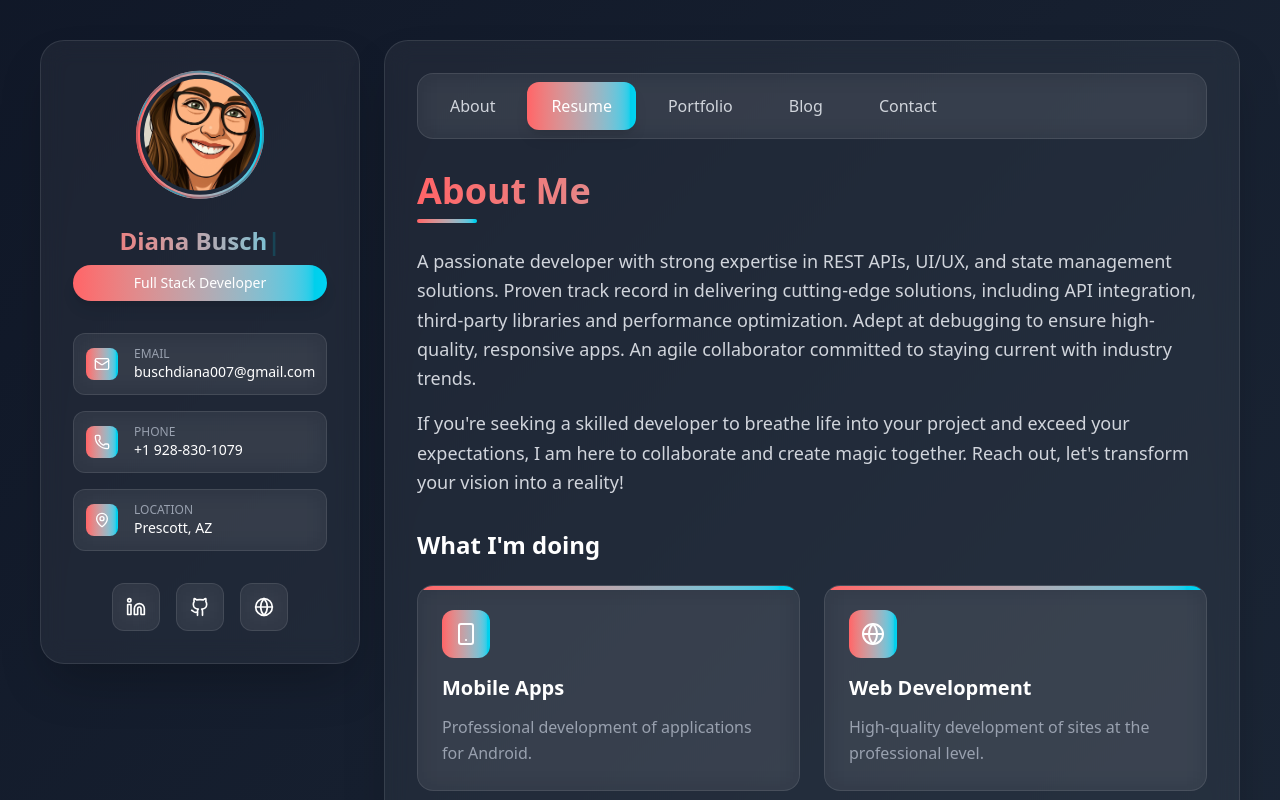
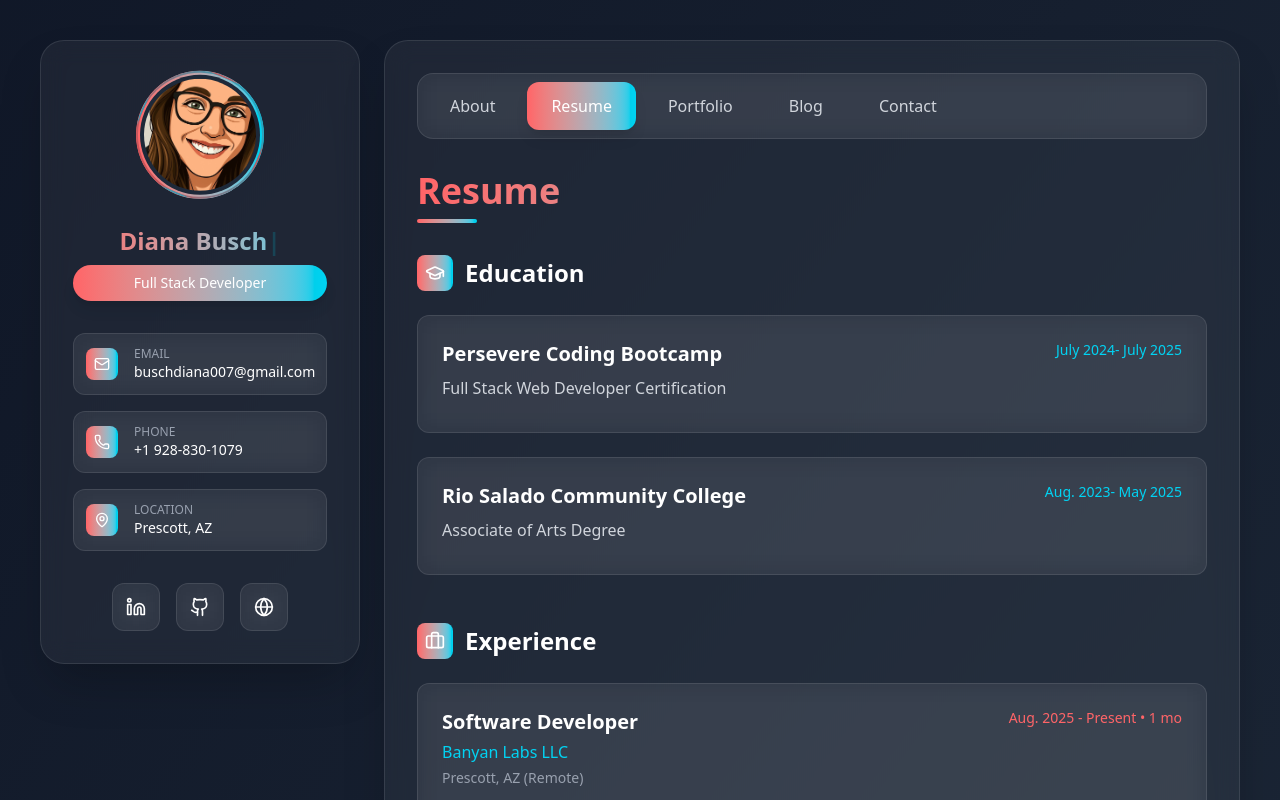
Before and after one commit to DBusch-Developer/developer-portfolio, a React (Vite) app in the folder client/: page / in a window 1280 px wide. Both pictures are taken after a click on the button "Resume". Shown: the top 800 px of the page. Built offline with nearby package versions, Linux system fonts and the light colour scheme.

Commit message:
Add Resume page with PDF download functionality

```diff
--- a/client/src/App.jsx
+++ b/client/src/App.jsx
@@ -3,6 +3,7 @@ import { motion, AnimatePresence } from "framer-motion";
 import Sidebar from "./components/Sidebar";
 import Navigation from "./components/Navigation";
 import About from "./pages/About";
+import Resume from "./pages/Resume";
 import Contact from "./pages/Contact";
 import "./App.css";
 
@@ -13,6 +14,8 @@ function App() {
     switch (activeSection) {
       case "about":
         return <About />;
+      case "resume":
+        return <Resume />;
       case "contact":
         return <Contact />;
       default:
--- /dev/null
+++ b/client/src/pages/Resume.jsx
@@ -0,0 +1,261 @@
+import pdfdoc from "../assets/Diana-Busch-Resume.pdf";
+import { motion } from "framer-motion";
+import { GraduationCap, Briefcase, Download } from "lucide-react";
+
+const Resume = () => {
+  // Function to calculate months between start date and present
+  const calculateMonthsToPresent = (startDateStr) => {
+    const currentDate = new Date();
+
+    // Parse the start date - handle different formats
+    let startDate;
+
+    // Handle formats like "Aug. 2025", "May, 2022", "August 2025", etc.
+    const cleanDateStr = startDateStr.replace(/[,\.]/g, "").trim();
+    const parts = cleanDateStr.split(" ");
+
+    if (parts.length >= 2) {
+      const monthStr = parts[0];
+      const year = parseInt(parts[1]);
+
+      // Month mapping
+      const monthMap = {
+        jan: 0,
+        january: 0,
+        feb: 1,
+        february: 1,
+        mar: 2,
+        march: 2,
+        apr: 3,
+        april: 3,
+        may: 4,
+        jun: 5,
+        june: 5,
+        jul: 6,
+        july: 6,
+        aug: 7,
+        august: 7,
+        sep: 8,
+        september: 8,
+        oct: 9,
+        october: 9,
+        nov: 10,
+        november: 10,
+        dec: 11,
+        december: 11,
+      };
+
+      const month = monthMap[monthStr.toLowerCase()];
+      if (month !== undefined) {
+        startDate = new Date(year, month, 1);
+      }
+    }
+
+    if (!startDate) {
+      return 1; // Fallback if parsing fails
+    }
+
+    // Calculate difference in months
+    const yearDiff = currentDate.getFullYear() - startDate.getFullYear();
+    const monthDiff = currentDate.getMonth() - startDate.getMonth();
+    const totalMonths = yearDiff * 12 + monthDiff;
+
+    return Math.max(1, totalMonths); // At least 1 month
+  };
+
+  // Function to format the period string
+  const formatPeriod = (periodStr) => {
+    if (periodStr.includes("Present")) {
+      // Extract the start date part
+      const parts = periodStr.split(" - ");
+      if (parts.length >= 2) {
+        const startDate = parts[0];
+        const months = calculateMonthsToPresent(startDate);
+        const monthText = months === 1 ? "1 mo" : `${months} mos`;
+        return `${startDate} - Present • ${monthText}`;
+      }
+    }
+    return periodStr; // Return as-is if not a "Present" entry
+  };
+
+  const education = [
+    {
+      title: "Persevere Coding Bootcamp",
+      subtitle: "Full Stack Web Developer Certification",
+      period: "July 2024- July 2025",
+      type: "certification",
+    },
+    {
+      title: "Rio Salado Community College",
+      subtitle: "Associate of Arts Degree",
+      period: "Aug. 2023- May 2025",
+      type: "degree",
+    },
+  ];
+
+  const experience = [
+    {
+      title: "Software Developer",
+      company: "Banyan Labs LLC",
+      period: "Aug. 2025 - Present",
+      location: "Prescott, AZ (Remote)",
+      achievements: [
+        "Focused on building responsive and accessible user experiences using modern JavaScript frameworks and established design systems.",
+        "Engages in daily Agile/Scrum ceremonies, including standups and sprint planning, to maintain alignment and deliver iterative improvements.",
+        "Works closely with cross-disciplinary teams to architect, develop, and launch full-stack applications, such as an AI-driven, voice-enabled assistant.",
+        "Manages version control through Git and GitHub, performing peer code reviews and supporting efficient, collaborative development practices.",
+        "Contributes in team discussions while adapting to shifting priorities, showing initiative and flexibility in tackling diverse responsibilities.",
+        "Implemented payment gateway integration like Khalti for secure transactions",
+        "Assists with deployment processes, resolves technical issues, and ensures the delivery of scalable, user-focused software solutions.",
+      ],
+    },
+    {
+      title: "Junior Web Developer",
+      company: "Persevere",
+      period: "Dec. 2024 - April 2025 • 5 mos",
+      location: "Goodyear, AZ",
+      achievements: [
+        "Designing and implementing the front end for various components such as the dashboard, user forms and data visualization tools.",
+        "Implementing a scalable state management solution utilizing Redux to manage application state effectively.",
+        "Developing REST APIs using Node.js and Express.js for seamless interaction with MongoDB database.",
+        "Writing clean, maintainable, and efficient React components following best practices.",
+        "Documenting codebase, APIs, and other technical aspects for future reference and collaboration among team members.",
+      ],
+    },
+  ];
+
+  return (
+    <div>
+      <motion.h2
+        initial={{ opacity: 0, y: 20 }}
+        animate={{ opacity: 1, y: 0 }}
+        className="text-4xl font-bold mb-8 gradient-text relative"
+      >
+        Resume
+        <motion.div
+          initial={{ width: 0 }}
+          animate={{ width: 60 }}
+          transition={{ delay: 0.5, duration: 0.8 }}
+          className="h-1 gradient-bg rounded-full mt-2"
+        />
+      </motion.h2>
+
+      {/* Education Section */}
+      <motion.div
+        initial={{ opacity: 0, y: 20 }}
+        animate={{ opacity: 1, y: 0 }}
+        transition={{ delay: 0.2 }}
+        className="mb-12"
+      >
+        <div className="flex items-center gap-3 mb-6">
+          <div className="gradient-bg p-2 rounded-lg">
+            <GraduationCap size={20} />
+          </div>
+          <h3 className="text-2xl font-bold text-white">Education</h3>
+        </div>
+
+        <div className="space-y-6">
+          {education.map((item, index) => (
+            <motion.div
+              key={item.title}
+              initial={{ opacity: 0, x: -20 }}
+              animate={{ opacity: 1, x: 0 }}
+              transition={{ delay: 0.4 + index * 0.2 }}
+              className="glass rounded-xl p-6 border-l-4 border-gradient-to-b from-red-400 to-cyan-400 hover:bg-white/10 transition-all duration-300 group"
+              whileHover={{ x: 10 }}
+            >
+              <div className="flex items-start justify-between mb-2">
+                <h4 className="text-xl font-semibold text-white group-hover:gradient-text transition-all">
+                  {item.title}
+                </h4>
+                <span className="text-sm text-cyan-400 font-medium">
+                  {item.period}
+                </span>
+              </div>
+              <p className="text-gray-300 mb-2">{item.subtitle}</p>
+            </motion.div>
+          ))}
+        </div>
+      </motion.div>
+
+      {/* Experience Section */}
+      <motion.div
+        initial={{ opacity: 0, y: 20 }}
+        animate={{ opacity: 1, y: 0 }}
+        transition={{ delay: 0.8 }}
+        className="mb-12"
+      >
+        <div className="flex items-center gap-3 mb-6">
+          <div className="gradient-bg p-2 rounded-lg">
+            <Briefcase size={20} />
+          </div>
+          <h3 className="text-2xl font-bold text-white">Experience</h3>
+        </div>
+
+        <div className="space-y-8">
+          {experience.map((job, index) => (
+            <motion.div
+              key={job.title}
+              initial={{ opacity: 0, x: -20 }}
+              animate={{ opacity: 1, x: 0 }}
+              transition={{ delay: 1 + index * 0.3 }}
+              className="glass rounded-xl p-6 border-l-4 border-gradient-to-b from-red-400 to-cyan-400 hover:bg-white/10 transition-all duration-300 group"
+              whileHover={{ x: 10 }}
+            >
+              <div className="flex flex-col lg:flex-row lg:items-start lg:justify-between mb-4">
+                <div>
+                  <h4 className="text-xl font-semibold text-white group-hover:gradient-text transition-all mb-1">
+                    {job.title}
+                  </h4>
+                  <p className="text-cyan-400 font-medium mb-1">
+                    {job.company}
+                  </p>
+                  <p className="text-sm text-gray-400 mb-2">{job.location}</p>
+                </div>
+                <span className="text-sm text-red-400 font-medium lg:text-right">
+                  {formatPeriod(job.period)}
+                </span>
+              </div>
+
+              <ul className="space-y-2">
+                {job.achievements.map((achievement, achIndex) => (
+                  <motion.li
+                    key={achIndex}
+                    initial={{ opacity: 0, x: -10 }}
+                    animate={{ opacity: 1, x: 0 }}
+                    transition={{ delay: 1.2 + index * 0.3 + achIndex * 0.1 }}
+                    className="text-gray-300 text-sm leading-relaxed flex items-start gap-2"
+                  >
+                    <span className="text-cyan-400 mt-1 text-xs">▸</span>
+                    {achievement}
+                  </motion.li>
+                ))}
+              </ul>
+            </motion.div>
+          ))}
+        </div>
+      </motion.div>
+
+      {/* Download Button */}
+      <motion.div
+        initial={{ opacity: 0, y: 20 }}
+        animate={{ opacity: 1, y: 0 }}
+        transition={{ delay: 1.8 }}
+        className="text-center"
+      >
+        <motion.a
+          href={pdfdoc}
+          download
+          className="gradient-bg text-white px-8 py-4 rounded-xl font-medium shadow-lg hover:shadow-xl transition-all duration-300 inline-flex items-center gap-3"
+          whileHover={{ scale: 1.05, y: -3 }}
+          whileTap={{ scale: 0.95 }}
+        >
+          <Download size={20} />
+          Download Resume
+        </motion.a>
+      </motion.div>
+    </div>
+  );
+};
+
+export default Resume;
```
Also changed, not shown: 1 other file (tests, documents, lock files or other folders).
